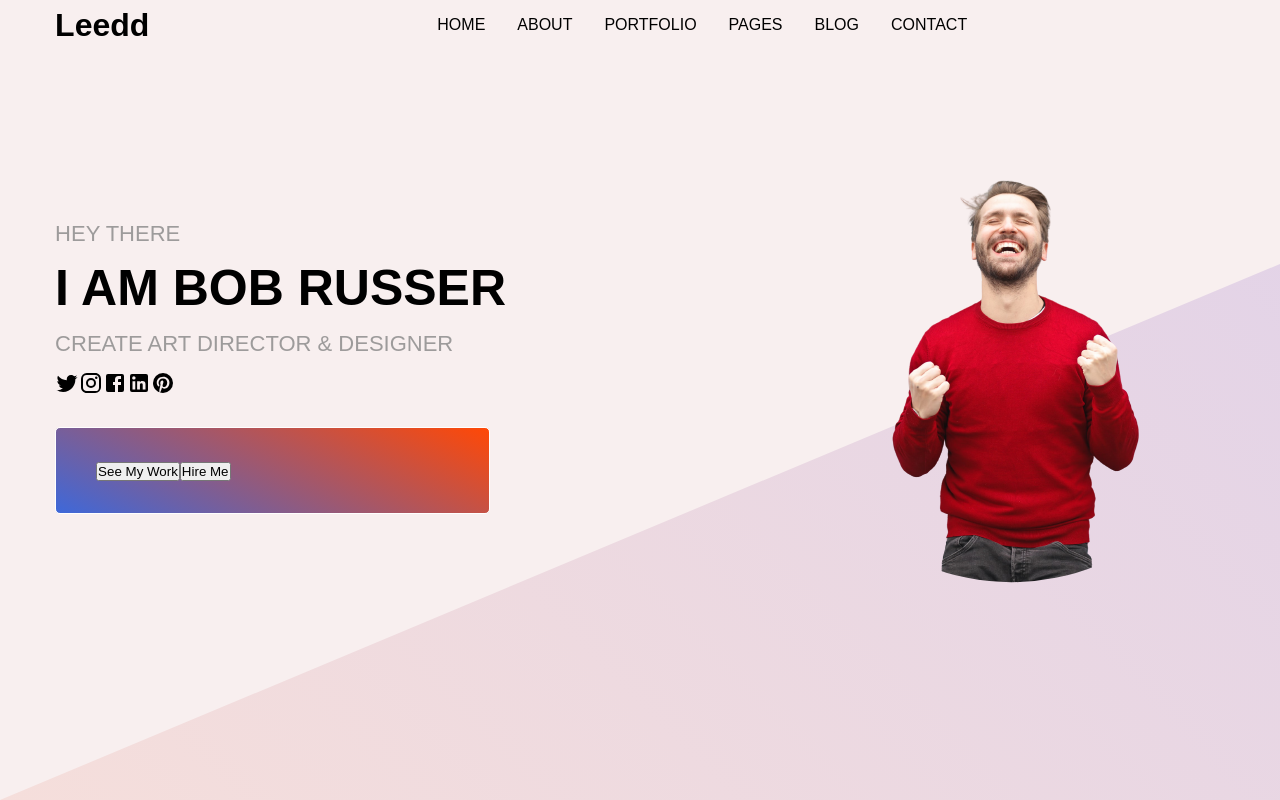
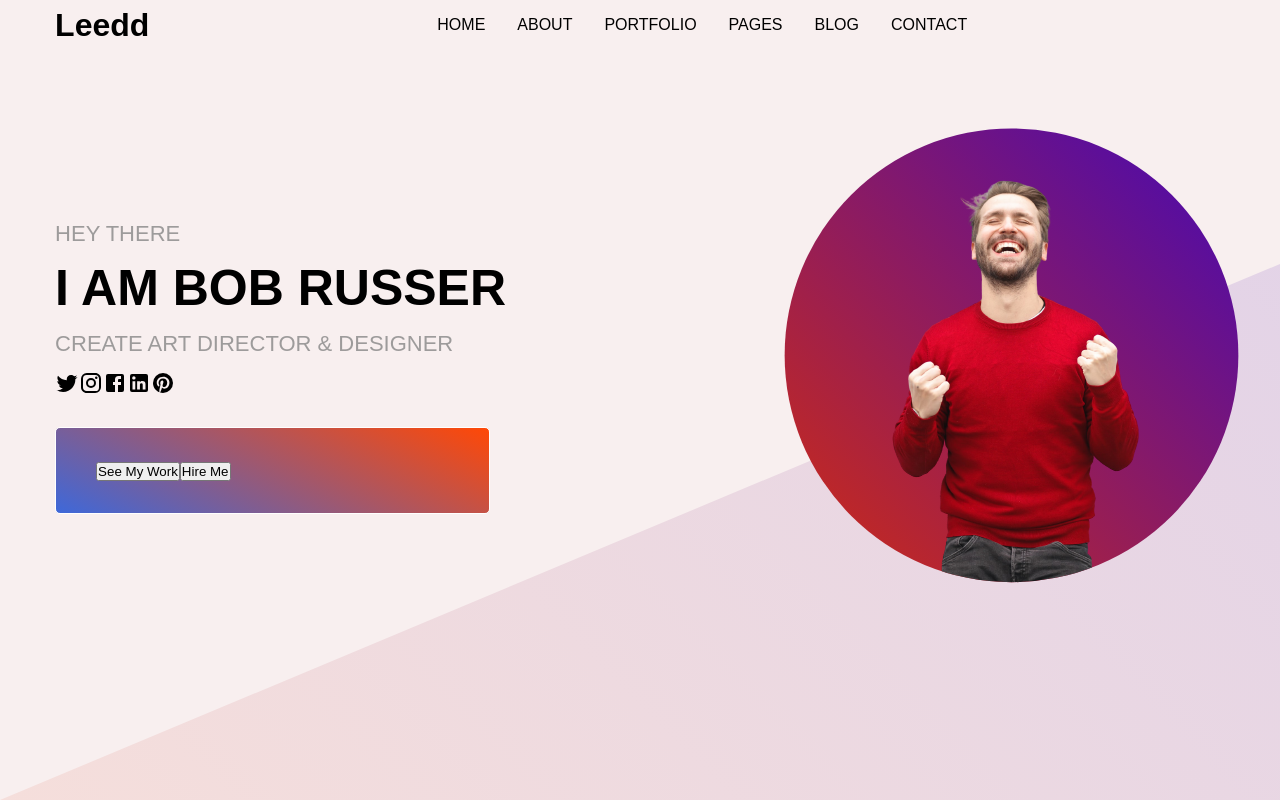
Before and after one commit to amautacelt/portfolio, a React (Create React App) app: page / in a window 1280 px wide. Built offline with nearby package versions, Linux system fonts and the light colour scheme.

Commit message:
fixed main img color

```diff
--- a/src/components/styles/Main.css
+++ b/src/components/styles/Main.css
@@ -78,3 +78,12 @@
     text-transform: uppercase;
     font-weight: bolder;
 }
+
+.main__img {
+    clip-path: circle(45% at 50% 49%);
+    cursor: pointer;
+}
+
+.main__img img {
+    background: linear-gradient(45deg,rgb(216,46,9),rgb(62,7,189));
+}
```
